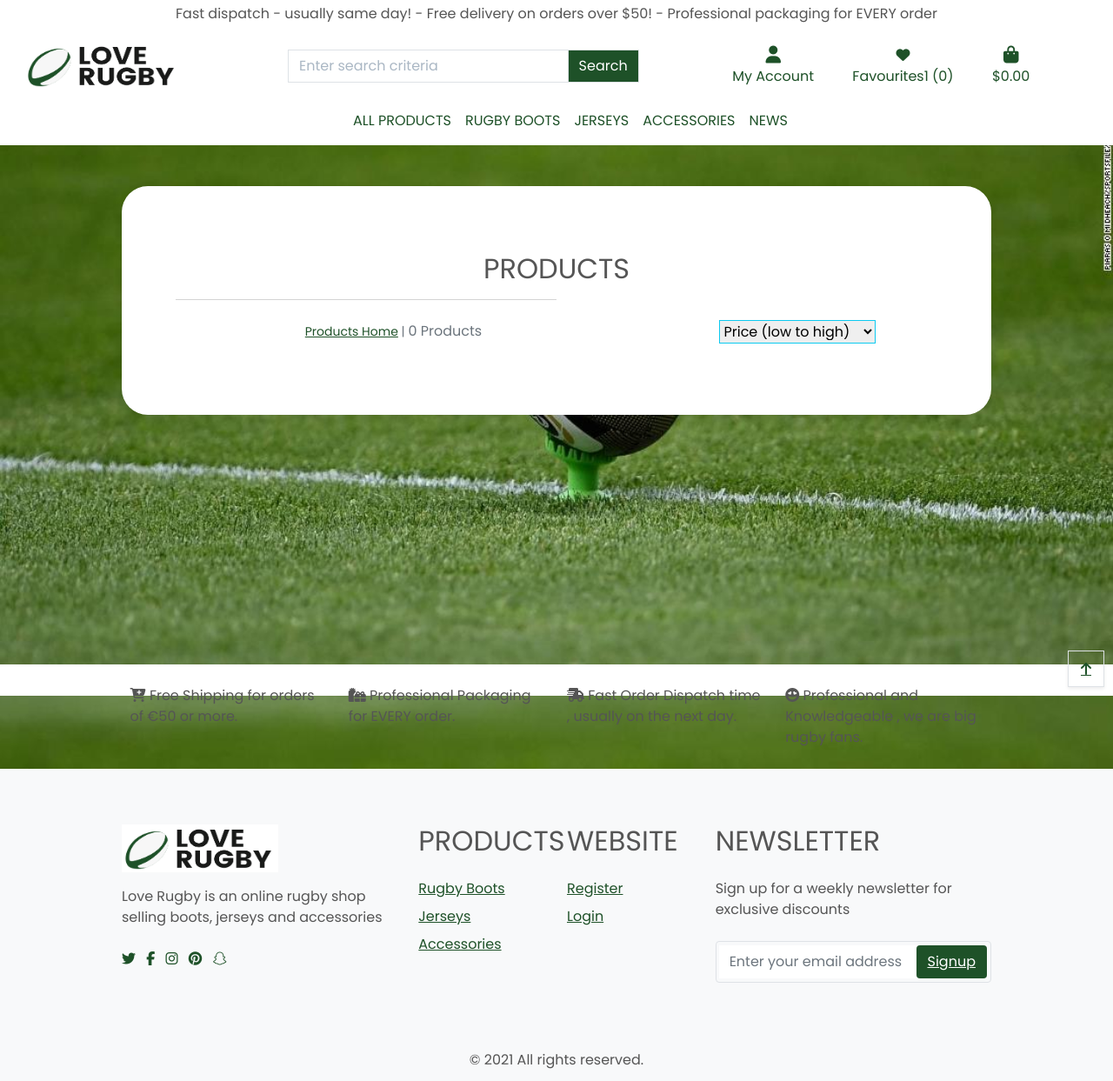
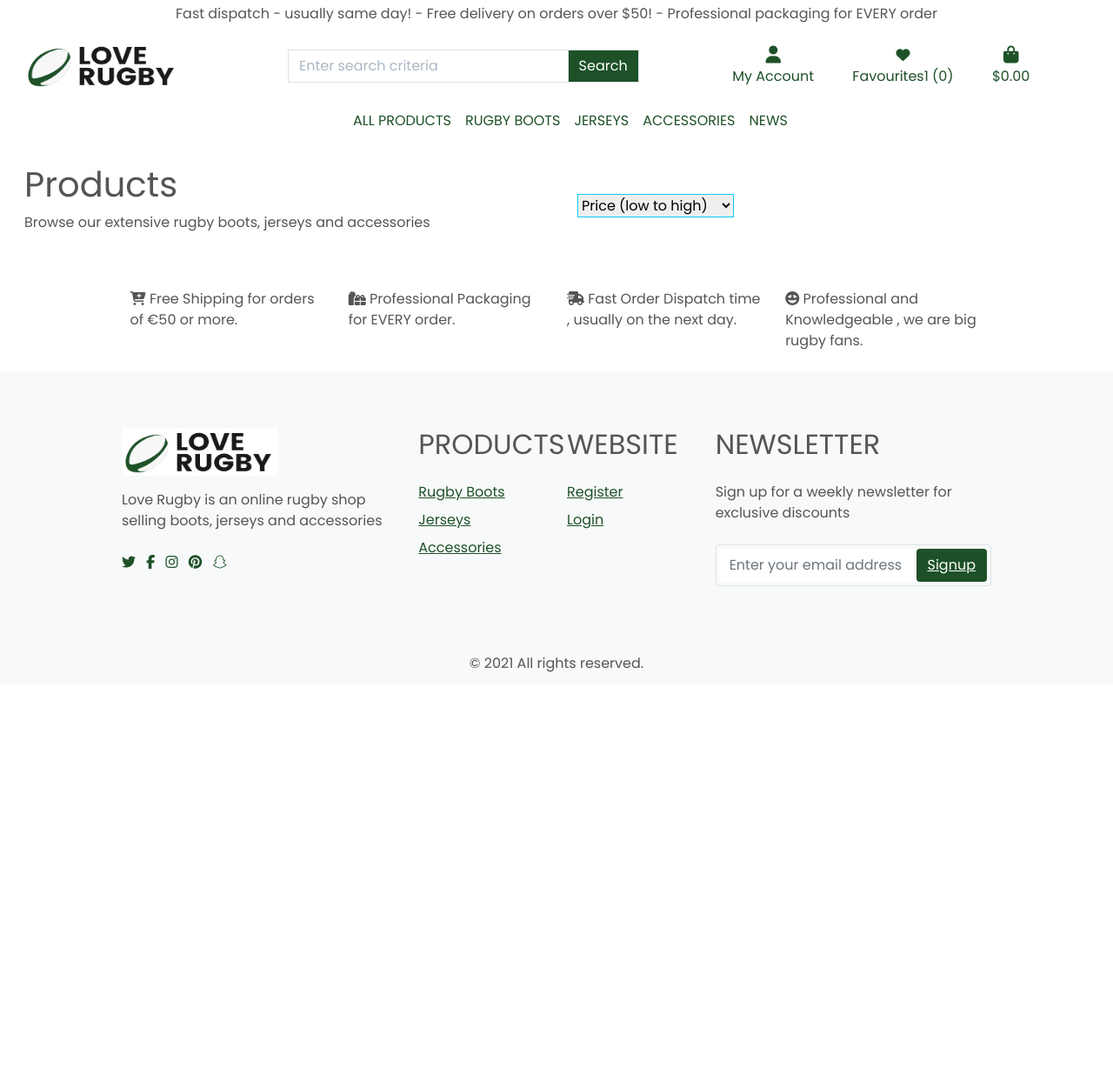
Before and after one commit to pmeeny/CI-MS4-LoveRugby, a Django app: a page that uses products/templates/products/products.html in a window 1280 px wide. Shown: the whole page at 87% size. After the commit the page ends 773 px from the top, so only its background shows below. Run offline with Django 3.2, Linux system fonts and the light colour scheme; data that the repository does not hold is empty; parts of the project's set-up code (start-up, migrations or seed data) failed here and were passed over; some libraries are stand-ins or nearby versions.

Commit message:
refactor: Refactor page for improved boostrap structure and design

```diff
--- a/products/templates/products/products.html
+++ b/products/templates/products/products.html
@@ -1,6 +1,5 @@
 {% extends "base.html" %}
 {% load static %}
-
 {% block page_header %}
     <div class="container header-container">
         <div class="row">
@@ -8,29 +7,16 @@
         </div>
     </div>
 {% endblock %}
-
 {% block content %}
 <div class="overlay"></div>
-<div class="hero-image">
-    <div class="section-holder">
-        <div class="form-holder-xlg">
-            <div class="container-fluid">
+<div class="container-fluid px-3 products-page">
     <div class="row">
-                    <div class="col text-center mt-3">
-                        <h2 class="logo-font">Products</h2>
-                        {% for c in current_categories %}
-                            <a class="category-badge text-decoration-none" href="{% url 'products' %}?category={{ c.name }}">
-                                <span class="p-2 mt-2 badge badge-white text-black rounded-0 border border-dark">{{ c.friendly_name }}</span>
-                            </a>
-                        {% endfor %}
-                        <hr class="w-50 mb-1">
+        <div class="col-12 col-sm-6 p-4 my-auto">
+            <h1 class="font-black">Products</h1>
+            <p class="font-black">Browse our extensive rugby boots, jerseys and accessories</p>
         </div>
-                </div>
-                <div class="row">
-                <div class="product-container col-10 offset-1">
-                    <div class="row mt-1 mb-2">
-                        <div class="col-12 col-md-6 my-auto order-md-last d-flex justify-content-center justify-content-md-end">
-                            <div class="sort-select-wrapper w-50">
+        <div class="col-12 col-sm-6 p-4 my-auto">
+            <div class="sort-select-wrapper w-100">
                 <select id="sort-selector" class="custom-select custom-select-sm rounded-0 border border-{% if current_sorting != 'None_None' %}info{% else %}black{% endif %}">
                     <option value="reset" {% if current_sorting == 'None_None' %}selected{% endif %}>Sort by...</option>
                     <option value="price_asc" {% if current_sorting == 'price_asc' %}selected{% endif %}>Price (low to high)</option>
@@ -44,47 +30,38 @@
                 </select>
             </div>
         </div>
-                        <div class="col-12 col-md-6 order-md-first">
-                            <p class="text-muted mt-3 text-center text-md-left">
-                                {% if search_term or current_categories or current_sorting != 'None_None' %}
-                                    <span class="small"><a href="{% url 'products' %}">Products Home</a> | </span>
-                                {% endif %}
-                                {{ products|length }} Products{% if search_term %} found for <strong>"{{ search_term }}"</strong>{% endif %}
-                            </p>
     </div>
-                    </div>
+    <div class="row">
+        <div class="">
             <div class="row">
                                     {% for product in products %}
                         <div class="col-sm-6 col-md-6 col-lg-4 col-xl-3">
-                                <div class="card h-100 border-0">
+
+                                <div class="card" style="width: 18rem;">
                                     {% if product.image %}
                                         <a href="{% url 'product_detail' product.id %}">
-                                        <img class="card-img-top img-fluid" src="{{ product.image.url }}" alt="{{ product.name }}">
+                                            <img src="{{ product.image.url }}" class="card-img-top" alt="product image">
                                         </a>
                                     {% else %}
                                         <a href="{% url 'product_detail' product.id %}">
-                                        <img class="card-img-top img-fluid" src="{{ MEDIA_URL }}noimage.png" alt="{{ product.name }}">
+                                            <img src="{{ MEDIA_URL }}noimage.png" class="card-img-top" alt="no image available">
                                         </a>
                                     {% endif %}
-                                    <div class="card-body pb-0">
-                                        <p class="mb-0">{{ product.name }}</p>
+                                    <div class="card-body">
+                                        <div class="row">
+                                            <div class="col-12">
+                                                <h5 class="card-title font-black">{{ product.name }}</h5>
                                             </div>
-                                    <div class="card-footer bg-white pt-0 border-0 text-left">
-                                        <div class="row">
-                                            <div class="col">
-                                                <p class="lead mb-0 text-left font-weight-bold">${{ product.price }}</p>
-                                                {% if product.category %}
-                                                <p class="small mt-1 mb-0">
-                                                    <a class="text-muted" href="{% url 'products' %}?category={{ product.category.name }}">
-                                                        <i class="fas fa-tag mr-1"></i>{{ product.category.friendly_name }}
-                                                    </a>
-                                                </p>
-                                                {% endif %}
-                                                {% if product.rating %}
-                                                    <small class="text-muted"><i class="fas fa-star mr-1"></i>{{ product.rating }} / 5</small>
-                                                {% else %}
-                                                    <small class="text-muted">No Rating</small>
-                                                {% endif %}
+                                            <div class="col-12">
+                                                <h6 class="font-weight-light font-black">{{ product.category }}</h6>
+                                            </div>
+                                            <div class="col-6 font-black">
+                                                {{ product.price }}
+                                            </div>
+                                            <div class="col-6 align-self-center font-black">
+                                                <strong>€{{ product.price }}</strong>
+                                            </div>
+                                      </div>
                                         {% if request.user.is_superuser %}
                                                 <small class="ml-3">
                                                     <a href="{% url 'edit_product' product.id %}">Edit</a> |
@@ -94,37 +71,7 @@
                                     </div>
                                   </div>
                         </div>
-                                </div>
-                            </div>
-                            {% if forloop.counter|divisibleby:1 %}
-                                <div class="col-12 d-sm-none mb-5">
-                                    <hr>
-                                </div>
-                            {% endif %}
-                            {% if forloop.counter|divisibleby:2 %}
-                                <div class="col-12 d-none d-sm-block d-md-block d-lg-none mb-5">
-                                    <hr>
-                                </div>
-                            {% endif %}
-                            {% if forloop.counter|divisibleby:3 %}
-                                <div class="col-12 d-none d-lg-block d-xl-none mb-5">
-                                    <hr>
-                                </div>
-                            {% endif %}
-                            {% if forloop.counter|divisibleby:4 %}
-                                <div class="col-12 d-none d-xl-block mb-5">
-                                    <hr>
-                                </div>
-                            {% endif %}
                     {% endfor %}
-                    </div>
-                </div>
-                </div>
-            </div>
-            <div class="btt-button shadow-sm rounded-0 border border-black">
-                <a class="btt-link d-flex h-100">
-                    <i class="fas fa-arrow-up text-black mx-auto my-auto"></i>
-                </a>
             </div>
         </div>
     </div>
```
Lines whose indentation alone changed are shown as unchanged.
